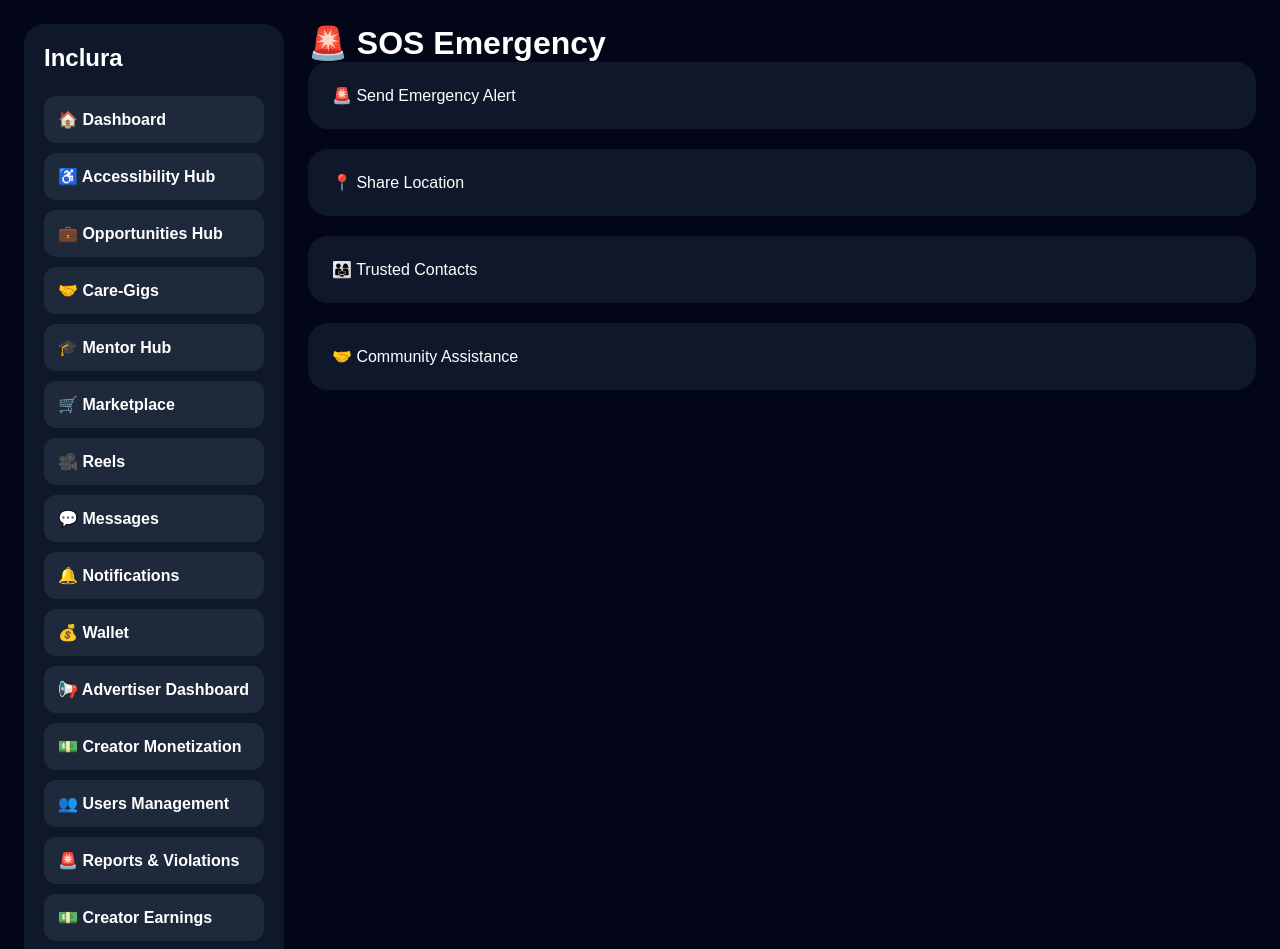
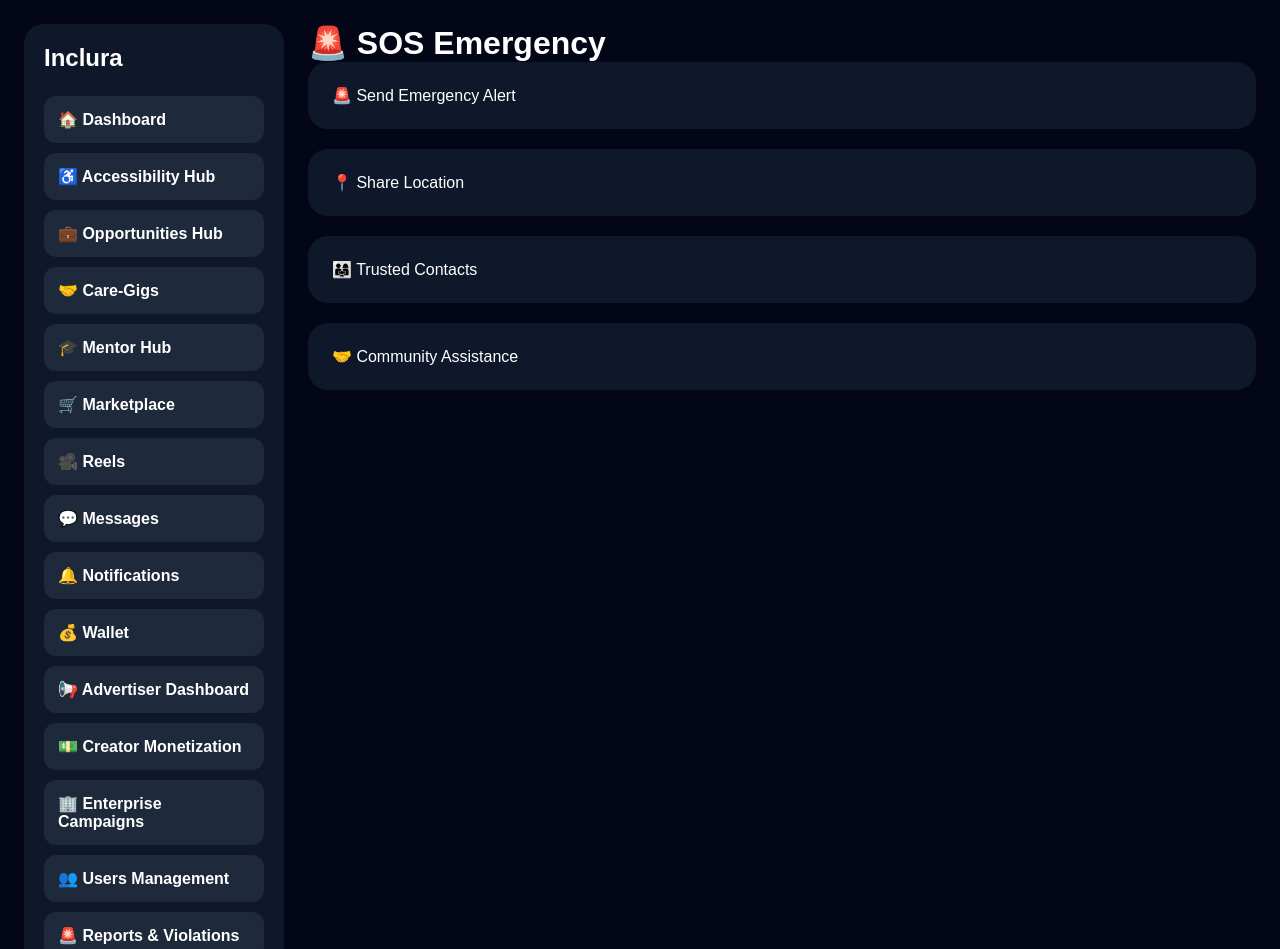
Before and after one commit to inclurah-png/inclura-web, a React (Vite) app: page /sos in a window 1280 px wide. Shown: the top 949 px of the page. Built offline with nearby package versions, Linux system fonts and the light colour scheme; no server answers; sample sign-in values are in the browser's storage.

Commit message:
Update DashboardSidebar.jsx
Fix and update

```diff
--- a/src/components/DashboardSidebar.jsx
+++ b/src/components/DashboardSidebar.jsx
@@ -120,6 +120,15 @@ Inclura
   💵 Creator Monetization
 </div>
 
+  <div
+  style={itemStyle}
+  onClick={() =>
+    navigate("/enterprise-campaigns")
+  }
+>
+  🏢 Enterprise Campaigns
+</div>
+
    <div
   style={itemStyle}
   onClick={() =>
```
